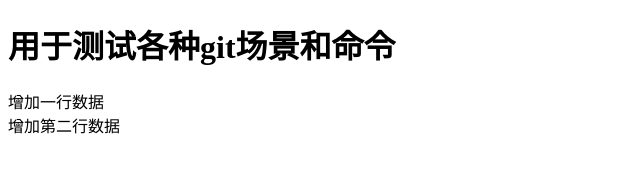
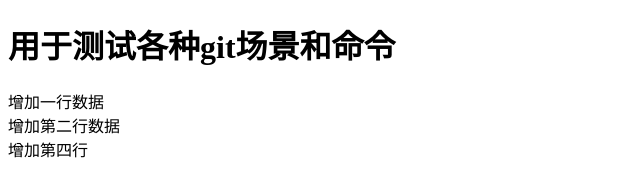
Before and after one commit to codepandy/gittest, a plain HTML site: page src/index.html in a window 1280 px wide. Shown: the whole page, without its empty margins (0-640 px from the left). Drawn offline with Linux system fonts and the light colour scheme.

Commit message:
增加第四行

```diff
--- a/src/index.html
+++ b/src/index.html
@@ -9,5 +9,6 @@
     <h1>用于测试各种git场景和命令</h1>
     <div>增加一行数据</div>
     <div>增加第二行数据</div>
+    <div>增加第四行</div>
 </body>
 </html>
```
